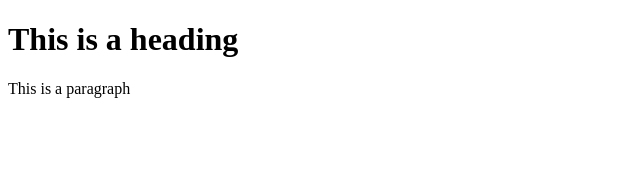
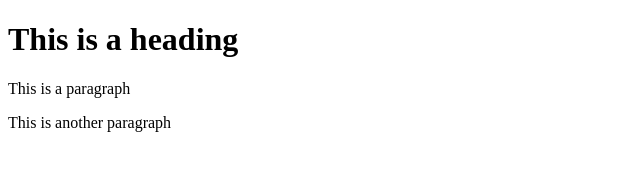
Before and after one commit to lexifoster-code/git-test, a website: page index.html in a window 1280 px wide. Shown: the whole page, without its empty margins (0-640 px from the left). Drawn offline with Linux system fonts and the light colour scheme.

Commit message:
Using NPM

```diff
--- a/index.html
+++ b/index.html
@@ -9,6 +9,7 @@
 <body>
     <h1>This is a heading</h1>
     <p>This is a paragraph </p>
+    <p>This is another paragraph</p>
 
 </body>
 </html>
```
Also changed, not shown: package.json (added, +22 -0 lines), 2 other files.
